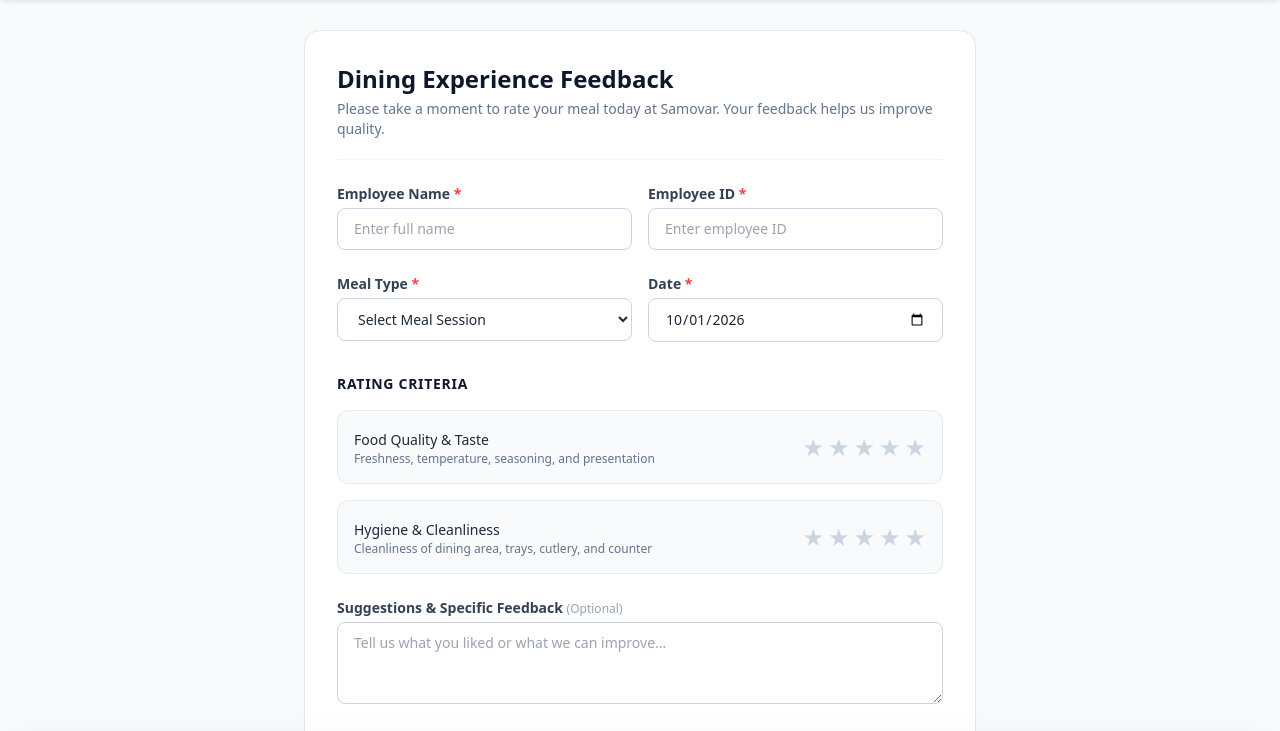
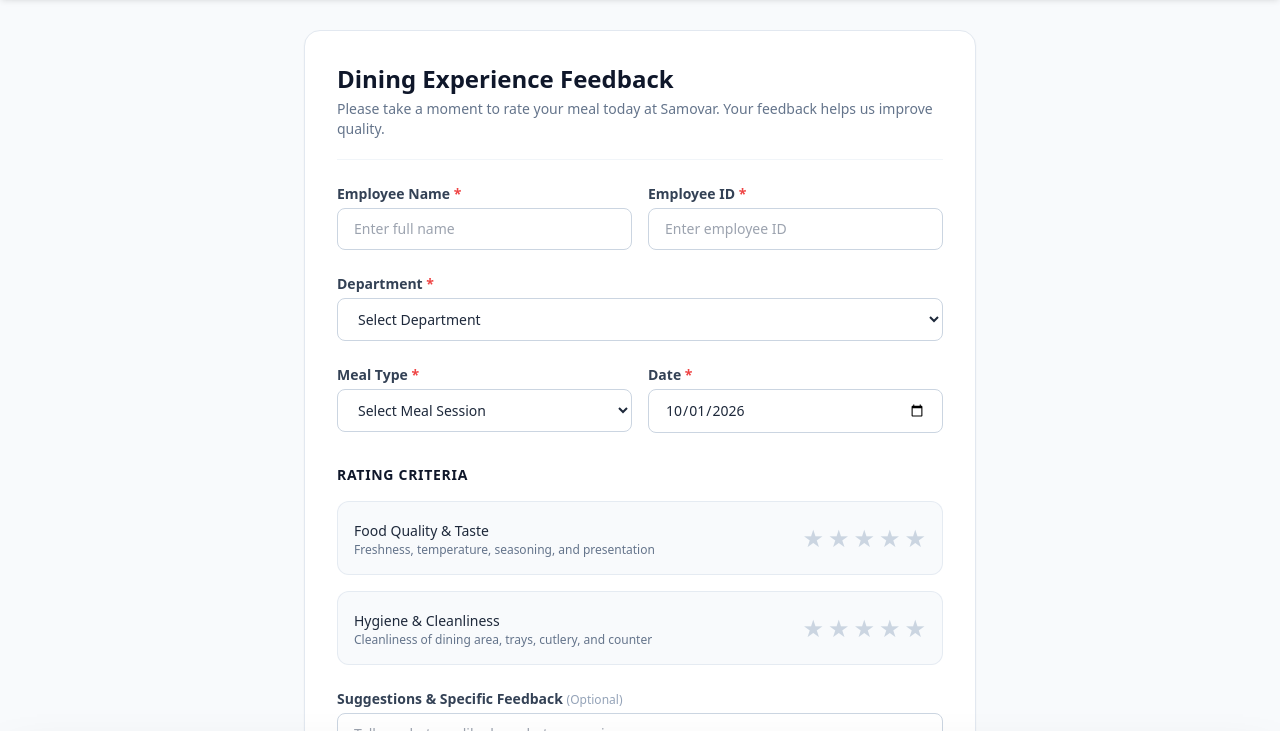
Before and after one commit to muuthu26-code/Samovar-Feedback, a plain HTML site: page index.html in a window 1280 px wide. Shown: the part 66-797 px from the top of the page. Drawn offline with nearby package versions, Linux system fonts and the light colour scheme.

Commit message:
Update index.html

```diff
--- a/index.html
+++ b/index.html
@@ -103,6 +103,26 @@
                             <label for="empId" class="block text-sm font-semibold text-slate-700 mb-1">Employee ID <span class="text-red-500">*</span></label>
                             <input type="text" id="empId" required class="vk-input w-full px-4 py-2.5 rounded-lg border border-slate-300 focus:ring-2 focus:ring-brand-500 focus:border-brand-500 outline-none transition text-sm" placeholder="Enter employee ID">
                         </div>
+                    </div>
+
+                    <!-- Department Selection -->
+                    <div>
+                        <label for="department" class="block text-sm font-semibold text-slate-700 mb-1">Department <span class="text-red-500">*</span></label>
+                        <select id="department" required class="w-full px-4 py-2.5 rounded-lg border border-slate-300 focus:ring-2 focus:ring-brand-500 focus:border-brand-500 outline-none transition text-sm bg-white">
+                            <option value="" disabled selected>Select Department</option>
+                            <option value="Front Office">Front Office</option>
+                            <option value="Housekeeping">Housekeeping</option>
+                            <option value="Food & Beverage Service">Food & Beverage Service</option>
+                            <option value="Food Production / Culinary">Food Production / Culinary</option>
+                            <option value="Engineering & Maintenance">Engineering & Maintenance</option>
+                            <option value="Human Resources & Training">Human Resources & Training</option>
+                            <option value="Finance & Accounting">Finance & Accounting</option>
+                            <option value="Sales & Marketing">Sales & Marketing</option>
+                            <option value="Security & Safety">Security & Safety</option>
+                            <option value="Spa, Wellness & Recreation">Spa, Wellness & Recreation</option>
+                            <option value="Information Technology (IT)">Information Technology (IT)</option>
+                            <option value="Materials / Materials Management">Materials / Purchasing</option>
+                        </select>
                     </div>
 
                     <!-- Meal Type & Date Selection -->
@@ -586,6 +606,7 @@
                 id: Date.now().toString(),
                 empName: document.getElementById('empName').value.trim(),
                 empId: document.getElementById('empId').value.trim(),
+                department: document.getElementById('department').value,
                 mealType: document.getElementById('mealType').value,
                 date: document.getElementById('entryDate').value,
                 timestamp: new Date().toLocaleTimeString([], { hour: '2-digit', minute: '2-digit' }),
```
